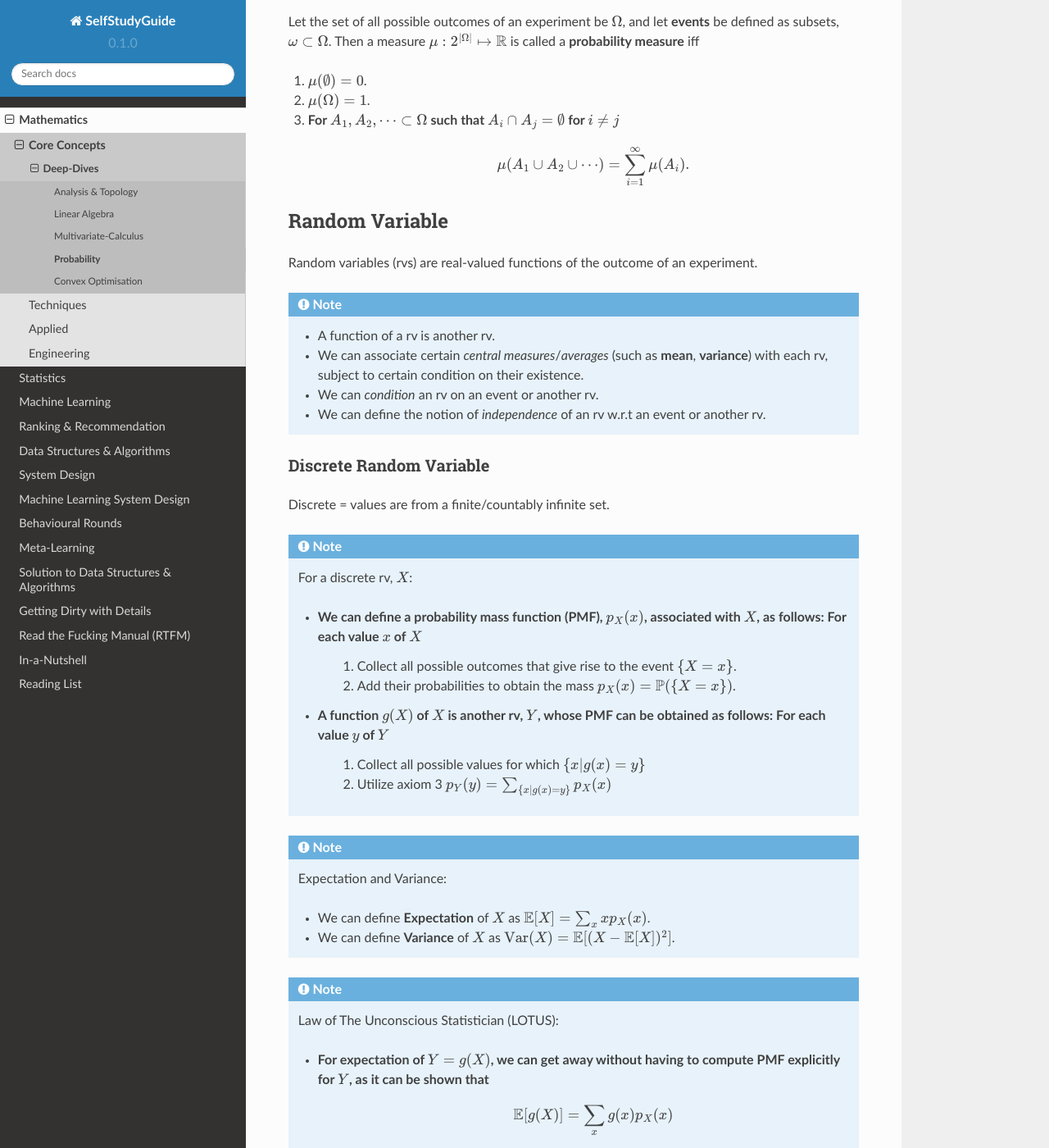
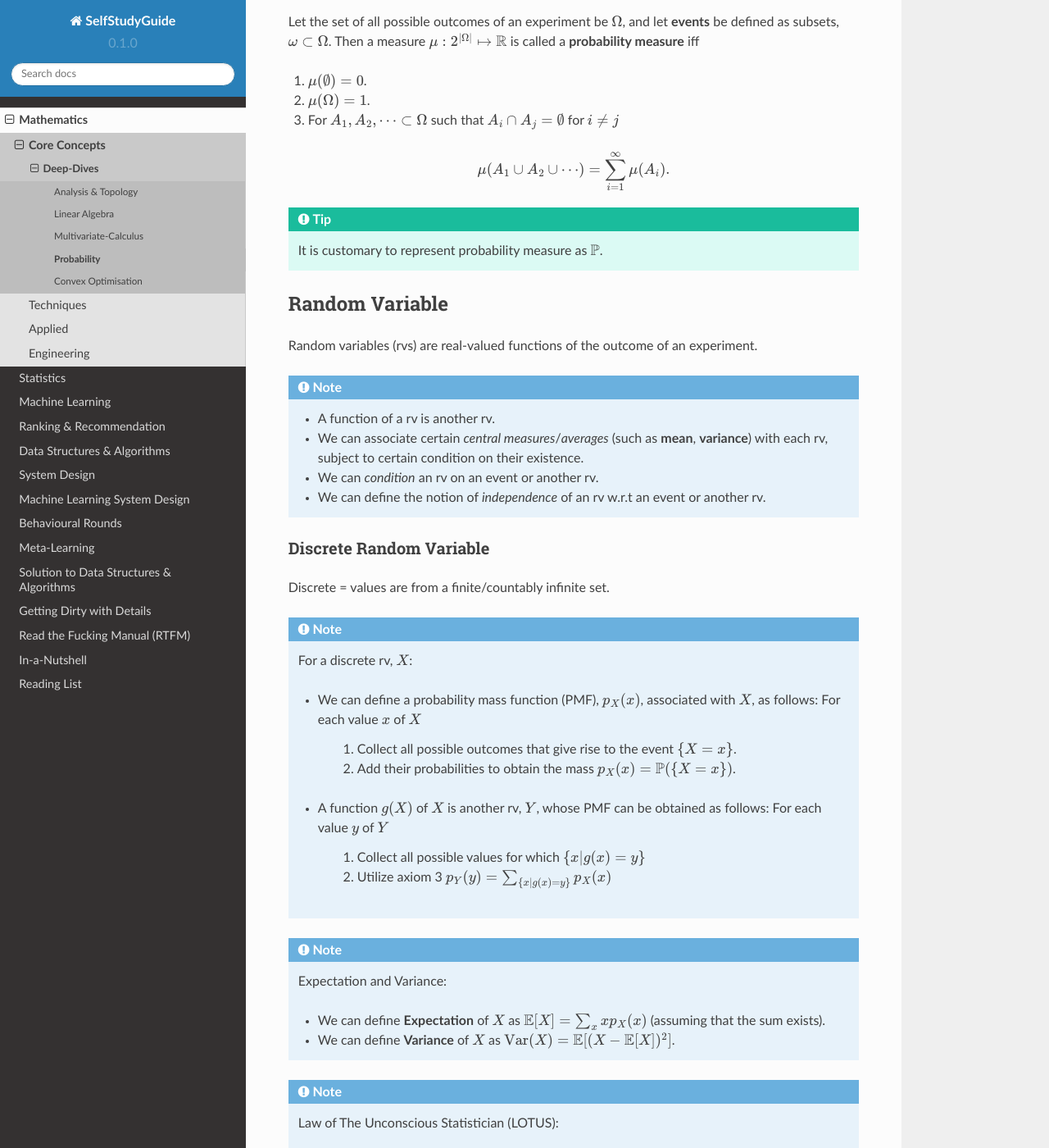
Before and after one commit to uselesstechjunks/leetcode, a Sphinx documentation site: the page built from docs/source/math/prob.rst, in a window 1280 px wide and 1400 px high, scrolled down 249 px. Shown: the whole window at 82% size. Built offline with Sphinx 7.4.7 and the Read the Docs theme 2.0.0, drawn with Linux system fonts in a browser that asks for light colours.

Commit message:
Update prob.rst

```diff
--- a/docs/source/math/prob.rst
+++ b/docs/source/math/prob.rst
@@ -10,8 +10,12 @@ Let the set of all possible outcomes of an experiment be :math:`\Omega`, and let
 #. :math:`\mu(\emptyset)=0`.
 #. :math:`\mu(\Omega)=1`.
 #. For :math:`A_1,A_2,\cdots\subset\Omega` such that :math:`A_i\cap A_j=\emptyset` for :math:`i\neq j`
-	.. math::
-		\mu(A_1\cup A_2\cup\cdots)=\sum_{i=1}^\infty \mu(A_i).
+
+.. math::
+	\mu(A_1\cup A_2\cup\cdots)=\sum_{i=1}^\infty \mu(A_i).
+
+.. tip::
+	It is customary to represent probability measure as :math:`\mathbb{P}`.
 
 Random Variable
 ===================================================================
@@ -33,24 +37,27 @@ Discrete = values are from a finite/countably infinite set.
 	For a discrete rv, :math:`X`:
 
 	* We can define a probability mass function (PMF), :math:`p_X(x)`, associated with :math:`X`, as follows: For each value :math:`x` of :math:`X`
+
 		#. Collect all possible outcomes that give rise to the event :math:`\{X=x\}`.
 		#. Add their probabilities to obtain the mass :math:`p_X(x)=\mathbb{P}(\{X=x\})`.
+
 	* A function :math:`g(X)` of :math:`X` is another rv, :math:`Y`, whose PMF can be obtained as follows: For each value :math:`y` of :math:`Y`
+
 		#. Collect all possible values for which :math:`\{x | g(x)=y\}`
 		#. Utilize axiom 3 :math:`p_Y(y)=\sum_{\{x | g(x)=y\}} p_X(x)`
 
 .. note::
 	Expectation and Variance:
 
-	* We can define **Expectation** of :math:`X` as :math:`\mathbb{E}[X]=\sum_x x p_X(x)`.
+	* We can define **Expectation** of :math:`X` as :math:`\mathbb{E}[X]=\sum_x x p_X(x)` (assuming that the sum exists).
 	* We can define **Variance** of :math:`X` as :math:`\mathrm{Var}(X)=\mathbb{E}[(X-\mathbb{E}[X])^2]`.
 
 .. note::
 	Law of The Unconscious Statistician (LOTUS):
 
 	* For expectation of :math:`Y=g(X)`, we can get away without having to compute PMF explicitly for :math:`Y`, as it can be shown that
-		.. math::
-			\mathbb{E}[g(X)]=\sum_x g(x)p_X(x)
+	.. math::
+		\mathbb{E}[g(X)]=\sum_x g(x)p_X(x)
 	* With the help of LOTUS, :math:`\mathrm{Var}(X)=\sum_x (x-\mathbb{E}[X])^2 p_X(x)`.
 
 .. note::
```
